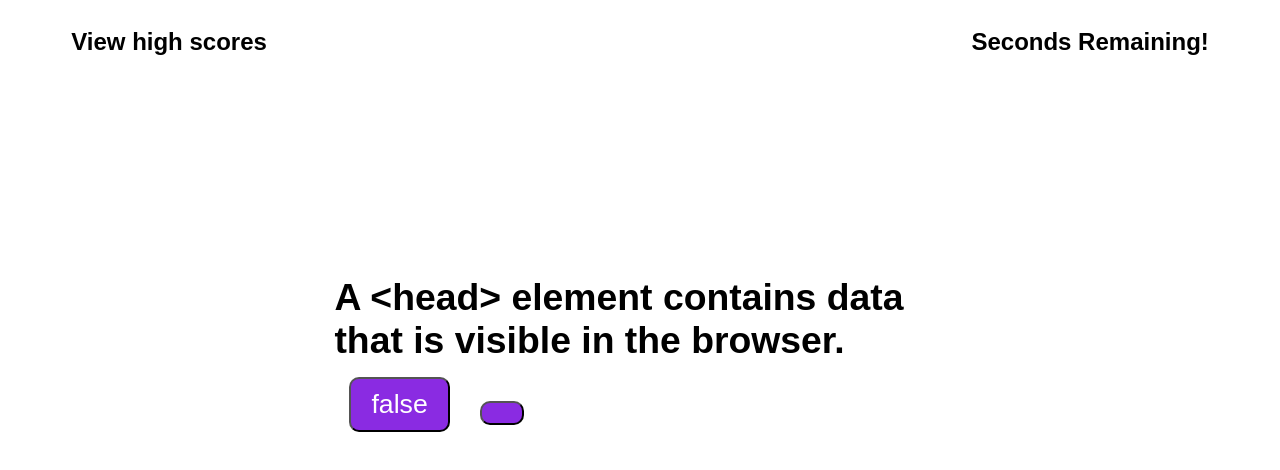
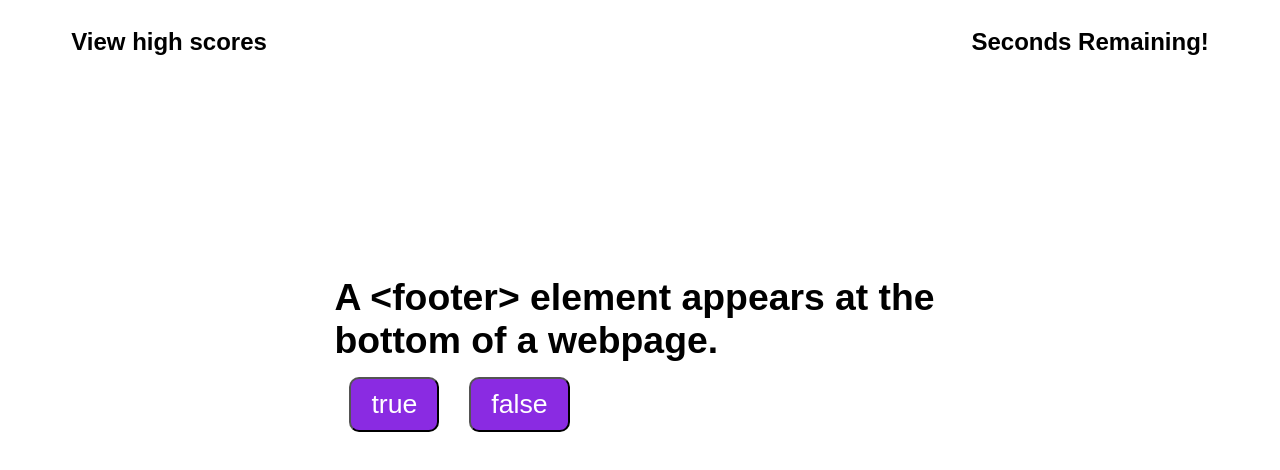
Before and after one commit to mahlheim/jubilant-doodle, a plain HTML site: page index.html in a window 1280 px wide. Both pictures are taken after a click on the button "Start". Drawn offline with Linux system fonts and the light colour scheme.

Commit message:
completed functions that run questions in javascript

```diff
--- a/assets/script.js
+++ b/assets/script.js
@@ -1,3 +1,4 @@
+// references elements in the html
 var timerElement = document.querySelector("#timer-count");
 var questionSection = document.querySelector("#question");
 var answerSection = document.querySelector("#answers");
@@ -10,6 +11,7 @@ var loseCounter = 0;
 var isWin = false;
 var timerCount;
 
+  // titles the page "Code Quiz" and creates the start button that triggers the quiz upon click
   var pageLoad = function() {
     var titleText = "Code Quiz!";
     var startText = "Start";
@@ -23,62 +25,56 @@ var timerCount;
       initiateGame.removeChild(title);
       initiateGame.removeChild(startButton);
       startGame();
-    }
-    );
+    });
   }
 
-
-
-
-
-  // The startGame function is called when the start button is clicked
-  function startGame() {
-    //timerCount = 60;
-    questions()
-    startTimer()
+  // // The startGame function is called when the start button is clicked
+  var startGame = function() {
+  //   //timerCount = 60;
+    question1()
+  //   startTimer()
   }
 
-  // // answer question correctly
-  // function correctAnswer() {
-  //   answerSection.textContent = "Correct! :)"
-  //   correctCounter++
+  // // // answer question correctly
+  var correctAnswer = function() {
+    answerSection.textContent = "Correct! :)"
+  // //   correctCounter++
+  }
+
+  // // // answer question incorrectly
+  var wrongAnswer = function() {
+    answerSection.textContent = "Incorrect! :("
+  // //   wrongCounter++
+  }
+
+  // // The setTimer function starts and stops the timer and triggers winGame() and loseGame()
+  // function startTimer() {
+  //   // Sets timer
+  //    var timer = setInterval(function() {
+  //     timerCount--;
+  //     timerElement.textContent = timerCount;
+  //     if (timerCount >= 0) {
+  //       // Tests if win condition is met
+  //       if (isWin && timerCount > 0) {
+  //         // Clears interval and stops timer
+  //         clearInterval(timer);
+  //         winGame();
+  //       }
+  //     }
+  //     // Tests if time has run out
+  //     if (timerCount === 0) {
+  //       // Clears interval
+  //       clearInterval(timer);
+  //       loseGame();
+  //     }
+  //   }, 1000);
   // }
 
-  // // answer question incorrectly
-  // function wrongAnswer() {
-  //   answerSection.textContent = "Incorrect! :("
-  //   wrongCounter++
-  // }
-
-  // The setTimer function starts and stops the timer and triggers winGame() and loseGame()
-  function startTimer() {
-    // Sets timer
-     var timer = setInterval(function() {
-      timerCount--;
-      timerElement.textContent = timerCount;
-      if (timerCount >= 0) {
-        // Tests if win condition is met
-        if (isWin && timerCount > 0) {
-          // Clears interval and stops timer
-          clearInterval(timer);
-          winGame();
-        }
-      }
-      // Tests if time has run out
-      if (timerCount === 0) {
-        // Clears interval
-        clearInterval(timer);
-        loseGame();
-      }
-    }, 1000);
-  }
-
-    // Question 1 - answer TRUE
-    function questions() {
-    var questionOne = "A <footer> element appears at the bottom of a page."
+    // Runs the questions
+    var question1 = function() {
+      // creates true and false answer buttons
     var answerOne = "true"
     var answerTwo = "false"
-    questionSection.textContent = questionOne;
 
     var buttonOne = document.createElement("button");
     answerSection.appendChild(buttonOne);
@@ -86,87 +82,121 @@ var timerCount;
 
     var buttonTwo = document.createElement("button");
     answerSection.appendChild(buttonTwo);
-    buttonOne.textContent = answerTwo;
+    buttonTwo.textContent = answerTwo;
 
-    buttonOne.addEventListener("click", function(event) {
+    // runs first question - answer TRUE
+    var questionOne = "A <footer> element appears at the bottom of a webpage."
+    questionSection.textContent = questionOne;
+
+    buttonOne.addEventListener("click", function() {
+      if (buttonOne.click) {
         correctAnswer();
         question2();
+      }
     });
 
-     buttonTwo.addEventListener("click", function(event) {
+    buttonTwo.addEventListener("click", function() {
+      if (buttonTwo.click) {
         wrongAnswer();
         question2();
+      }
     });
+  }
 
-    // Question 2 - answer FALSE
-    var questionTwo = "A <head> element contains data that is visible in the browser."
+
+    var question2 = function() {
+      // creates true and false answer buttons
       var answerOne = "true"
       var answerTwo = "false"
-    questionSection.textContent = questionTwo;
 
       var buttonOne = document.createElement("button");
-    main.appendChild(buttonOne);
+      answerSection.appendChild(buttonOne);
       buttonOne.textContent = answerOne;
 
       var buttonTwo = document.createElement("button");
-    main.appendChild(buttonTwo);
-    buttonOne.textContent = answerTwo;
+      answerSection.appendChild(buttonTwo);
+      buttonTwo.textContent = answerTwo;
 
-    buttonOne.addEventListener("click", function(event) {
+      // runs second question - answer FALSE
+      var questionTwo = "A <head> element contains data that is visible in the browser."
+      questionSection.textContent = questionTwo;
+
+      buttonOne.addEventListener("click", function() {
+        if (buttonOne.click) {
           wrongAnswer();
           question3();
+        }
       });
 
-    buttonTwo.addEventListener("click", function(event) {
+      buttonTwo.addEventListener("click", function() {
+        if (buttonTwo.click) {
           correctAnswer();
           question3();
+        }
       });
+    }
 
-    // Question 3 - answer FALSE
-    var questionThree = "A boolean value allows you to store multiple values in a single reference."
+
+    var question3 = function() {
+      // creates true and false answer buttons
       var answerOne = "true"
       var answerTwo = "false"
-    questionSection.textContent = questionThree;
 
       var buttonOne = document.createElement("button");
-    main.appendChild(buttonOne);
+      answerSection.appendChild(buttonOne);
       buttonOne.textContent = answerOne;
 
       var buttonTwo = document.createElement("button");
-    main.appendChild(buttonTwo);
-    buttonOne.textContent = answerTwo;
+      answerSection.appendChild(buttonTwo);
+      buttonTwo.textContent = answerTwo;
 
-    buttonOne.addEventListener("click", function(event) {
+      // runs third question - answer FALSE
+      var questionThree = "A boolean value allows you to store multiple values in a single reference."
+      questionSection.textContent = questionThree;
+
+      buttonOne.addEventListener("click", function() {
+        if (buttonOne.click) {
           wrongAnswer();
           question4();
+        }
       });
 
-    buttonTwo.addEventListener("click", function(event) {
+      buttonTwo.addEventListener("click", function() {
+        if (buttonTwo.click) {
           correctAnswer();
           question4();
+        }
       });
+    }
 
-    // Question 4 - answer TRUE
-    var questionFour = "Loops perform repeated tasks based on a condition and run until a specific condition is met."
+    var question4 = function() {
+     // creates true and false answer buttons
      var answerOne = "true"
      var answerTwo = "false"
-    questionSection.textContent = questionFour;
 
      var buttonOne = document.createElement("button");
-    main.appendChild(buttonOne);
+     answerSection.appendChild(buttonOne);
      buttonOne.textContent = answerOne;
 
      var buttonTwo = document.createElement("button");
-    main.appendChild(buttonTwo);
-    buttonOne.textContent = answerTwo;
+     answerSection.appendChild(buttonTwo);
+     buttonTwo.textContent = answerTwo;
 
-    buttonOne.addEventListener("click", function(event) {
+      // runs fourth question - answer TRUE
+      var questionFour = "Loops perform repeated tasks based on a condition and run until a specific condition is met."
+      questionSection.textContent = questionFour;
+      buttonOne.addEventListener("click", function() {
+        if (buttonOne.click) {
           correctAnswer();
+        }
       });
 
-    buttonTwo.addEventListener("click", function(event) {
-        correctAnswer();
+      buttonTwo.addEventListener("click", function() {
+        if (buttonTwo.click) {
+          wrongAnswer();
+        }
       });
     }
-  // Invites player to start quiz
+
+  // calls the function that titles the webpage and invites player to start quiz
   pageLoad();
--- a/index.html
+++ b/index.html
@@ -23,8 +23,9 @@
             <div id="card">
               <div id="question"></div>
               <div id="answers"></div>
-              <div id="result"></div>
             </div>
+
+            <div id="result"></div>
 
         </main>
 
```
Lines whose indentation alone changed are shown as unchanged.
